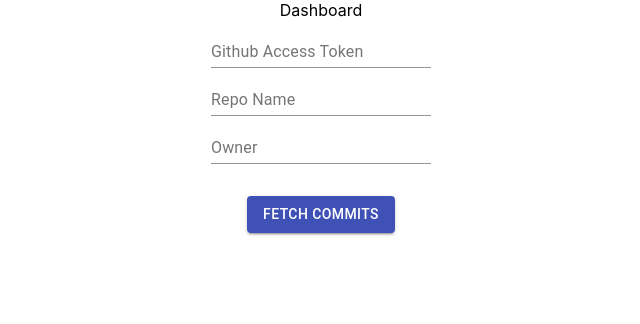
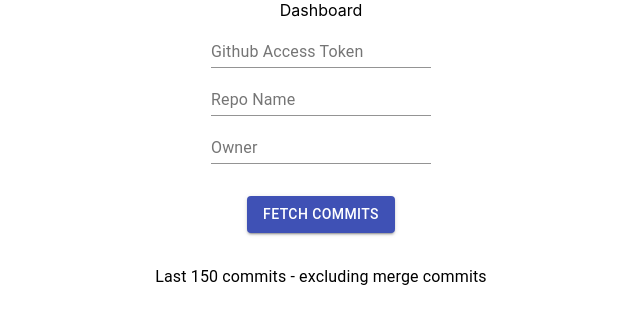
Before and after one commit to sebastien-lb/commits-insight, a React (Create React App) app: page / in a window 1280 px wide. Shown: the top 324 px of the page, without its empty margins (319-959 px from the left). Built offline with nearby package versions, Linux system fonts and the light colour scheme; what normalizr would draw is missing.

Commit message:
feat: add information on retrieved commits

```diff
--- a/src/components/Doughnut/Doughnut.tsx
+++ b/src/components/Doughnut/Doughnut.tsx
@@ -18,7 +18,7 @@
     const { chartData, classes } = this.props;
     return (
       <div className={classes.container}>
-        <Doughnut width={500} height={500} data={chartData} />
+        <Doughnut width={300} height={300} data={chartData} />
       </div>
     );
   }
--- a/src/pages/Dashboard/Dashboard.tsx
+++ b/src/pages/Dashboard/Dashboard.tsx
@@ -4,6 +4,7 @@
 import { CSSProperties } from "@material-ui/styles";
 import TextField from "@material-ui/core/TextField";
 import Button from "@material-ui/core/Button";
+import Typography from "@material-ui/core/Typography";
 
 import {
   assignCommitType,
@@ -12,7 +13,7 @@
 import { RepositoryInformation } from "../../redux/github/github.types";
 import { DoughnutComponent } from "../../components";
 
-type ClassNames = "container" | "submitButton";
+type ClassNames = "container" | "submitButton" | "chartContainer";
 interface OwnProps {
   classes: Record<ClassNames, string>;
 }
@@ -103,7 +104,10 @@
       >
         Fetch Commits
       </Button>
-      <div>
+      <div className={classes.chartContainer}>
+        <Typography align="center">
+          Last 150 commits - excluding merge commits{" "}
+        </Typography>
         <DoughnutComponent
           chartData={{
             datasets: [
@@ -143,6 +147,9 @@
   },
   submitButton: {
     marginTop: theme.spacing(4)
+  },
+  chartContainer: {
+    marginTop: theme.spacing(4)
   }
 });
 
```
